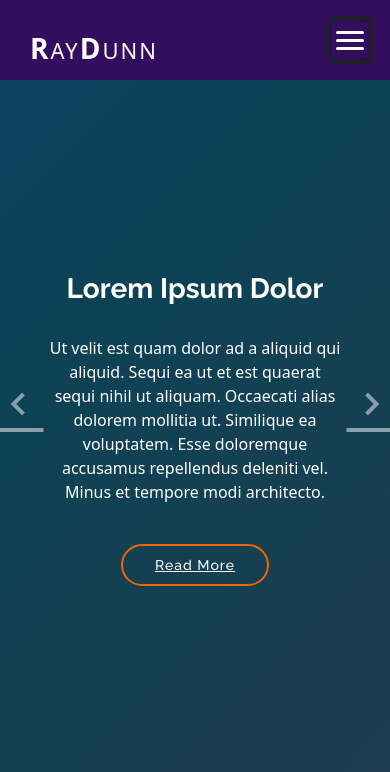
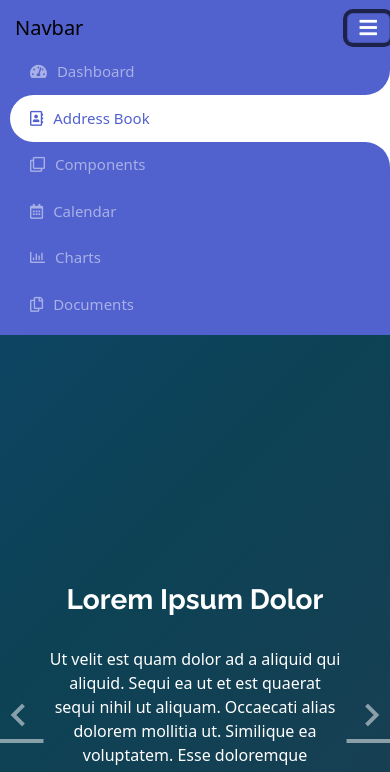
Before and after one commit to arayer143/RayDunn-Website, a website: page index.html in a window 390 px wide. Both pictures are taken after a click on the button "Toggle navigation". Shown: the top 772 px of the page. Drawn offline with nearby package versions, Linux system fonts and the light colour scheme; a script that the page names is missing; files whose address does not match are found by name.

Commit message:
changed the navbar

```diff
--- a/index.html
+++ b/index.html
@@ -40,37 +40,41 @@
 </head>
 
 <body>
-  <header class="fixed-top d-flex align-items-center header-transparent ">
-  <nav class="navbar bg-primary">
-
-
-    <a href="#" class="navbar-brand"><span>R</span>ay<span>D</span>unn</a>
-
-
-
-
-<ul>
-      <li><a class="nav-link scrollto active" href="#hero">Home</a></li>
-      <li><a href="#about">About</a></li>
-      <li><a href="#portfolio">Portfolio</a></li>
-      <li><a href="#contact">JavaScript</a></li>
-    </ul>
-
-<ul>
-
-</ul>
-
-    <button class="navbar-toggler">
-      <span></span>
+  <header>
+  <nav class="navbar navbar-expand-custom navbar-mainbg">
+    <a class="navbar-brand navbar-logo mr-5" href="#">Navbar</a>
+    <button class="navbar-toggler" type="button" aria-controls="navbarSupportedContent" aria-expanded="false" aria-label="Toggle navigation">
+    <i class="fas fa-bars text-white"></i>
     </button>
-
-  </nav>
+    <div class="collapse navbar-collapse" id="navbarSupportedContent">
+        <ul class="navbar-nav">
+            <div class="hori-selector"><div class="left"></div><div class="right"></div></div>
+            <li class="nav-item">
+                <a class="nav-link" href="javascript:void(0);"><i class="fas fa-tachometer-alt"></i>Dashboard</a>
+            </li>
+            <li class="nav-item active">
+                <a class="nav-link" href="javascript:void(0);"><i class="far fa-address-book"></i>Address Book</a>
+            </li>
+            <li class="nav-item">
+                <a class="nav-link" href="javascript:void(0);"><i class="far fa-clone"></i>Components</a>
+            </li>
+            <li class="nav-item">
+                <a class="nav-link" href="javascript:void(0);"><i class="far fa-calendar-alt"></i>Calendar</a>
+            </li>
+            <li class="nav-item">
+                <a class="nav-link" href="javascript:void(0);"><i class="far fa-chart-bar"></i>Charts</a>
+            </li>
+            <li class="nav-item">
+                <a class="nav-link" href="javascript:void(0);"><i class="far fa-copy"></i>Documents</a>
+            </li>
+        </ul>
+    </div>
+</nav>
 </header>
 
 
-
   <!-- ======= Hero Section ======= -->
-  <section id="hero" class="d-flex flex-column justify-content-end align-items-center mt-4">
+  <section id="hero" class="d-flex flex-column justify-content-end align-items-center ">
     <div id="heroCarousel" data-bs-interval="5000" class="container carousel carousel-fade" data-bs-ride="carousel">
 
       <!-- Slide 1 -->
--- a/src/custom.scss
+++ b/src/custom.scss
@@ -121,45 +121,6 @@ h1{
 
 
 
-#header{
-  height: 70px;
-  transition: all 0.5s;
-  z-index: 997;
-  transition: all 0.5s;
-  background: rgba(42, 44, 57, 0.9);
-}
-
-
-
-
-
-
-#header.header-transparent {
-  background: transparent;
-}
-
-#header.header-scrolled {
-  background: rgba(42, 44, 57, 0.9);
-}
-
-
-.navbar {
-  background-color: #000;
-  color: #fff;
-
-  width: 100%;
-  height: 80px;
-  line-height: 80px;
-  font-size: 18px;
-  padding: 0 30px;
-  top: 0;
-  overflow: hidden;
-
-
-
-
-
-}
 
 
 
@@ -168,148 +129,167 @@ h1{
 
 
 
-.navbar a {
-  text-decoration: none;
-  color: #fff;
-
-
-}
-.navbar a.navbar-brand {
-
-
-
-  padding: 0 30px;
-  font-size: 22px;
-  text-transform: uppercase;
-  font-weight: 400;
-  letter-spacing: 2px;
-
-}
-.navbar a.navbar-brand span {
-  font-size: 28px;
-  font-weight: 700;
-}
-.navbar ul {
-  float: right;
-  list-style: none;
-  height: inherit;
-  line-height: inherit;
-  padding: 0 50px;
-
-
-}
-.navbar ul li {
-  align-self: flex-end;
-  display: inline-block;
-  position: relative;
-}
-.navbar ul li a {
-  display: block;
-  text-align: center;
-  min-width: 120px;
-  padding: 0 35px;
-}
-.navbar ul li a:hover {
-  background-color: rgba(255,255,255,0.15);
-  border-radius: 1rem;
-  height: auto;
-}
-.navbar .navbar-toggler {
-  display: none;
-}
 
 
 
 
 
 
-@media (max-width: 991px) {
-  .navbar ul {
-    padding: 0 10px;
-  }
-  .navbar ul li a {
-    min-width: 100px;
-    padding: 0 20px;
-  }
+.navbar-logo{
+	padding: 15px;
+	color: #fff;
 }
+.navbar-mainbg{
 
-@media (max-width: 767px) {
-  .navbar {
-    padding: 0;
-    overflow: visible;
-  }
-  .navbar ul {
-    float: right;
-    width: 80%;
-    padding: 0;
-    background-color: rgb(20, 11, 11);
-    /* height: auto; */
-    height: 65vh;
-
-    max-height: 0;
-    overflow: hidden;
-    transition: all ease-in-out 0.2s;
-  }
-  .navbar ul.open {
-    max-height: 100vh;
-  }
-  .navbar ul li {
-    width: 100%;
-    /* border-bottom: 1px solid rgba(255,255,255,0.3); */
-  }
-  .navbar ul li a {
-    padding: 0;
-  }
-  .navbar .navbar-toggler {
+	background-color: #5161ce;
+	padding: 0px;
+}
+#navbarSupportedContent{
+	overflow: hidden;
+	position: relative;
+}
+#navbarSupportedContent ul{
+	padding: 0px;
+	margin: 0px;
+}
+#navbarSupportedContent ul li a i{
+	margin-right: 10px;
+}
+#navbarSupportedContent li {
+	list-style-type: none;
+	float: left;
+}
+#navbarSupportedContent ul li a{
+	color: rgba(255,255,255,0.5);
+    text-decoration: none;
+    font-size: 15px;
     display: block;
+    padding: 20px 20px;
+    transition-duration:0.6s;
+	transition-timing-function: cubic-bezier(0.68, -0.55, 0.265, 1.55);
+    position: relative;
+}
+#navbarSupportedContent>ul>li.active>a{
+	color: #5161ce;
+	background-color: transparent;
+	transition: all 0.7s;
+}
+#navbarSupportedContent a:not(:only-child):after {
+	content: "\f105";
+	position: absolute;
+	right: 20px;
+	top: 10px;
+	font-size: 14px;
+	font-family: "Font Awesome 5 Free";
+	display: inline-block;
+	padding-right: 3px;
+	vertical-align: middle;
+	font-weight: 900;
+	transition: 0.5s;
+}
+#navbarSupportedContent .active>a:not(:only-child):after {
+	transform: rotate(90deg);
+}
+.hori-selector{
+	display:inline-block;
+	position:absolute;
+	height: 100%;
+	top: 0px;
+	left: 0px;
+	transition-duration:0.6s;
+	transition-timing-function: cubic-bezier(0.68, -0.55, 0.265, 1.55);
+	background-color: #fff;
+	border-top-left-radius: 15px;
+	border-top-right-radius: 15px;
+	margin-top: 10px;
+}
+.hori-selector .right,
+.hori-selector .left{
+	position: absolute;
+	width: 25px;
+	height: 25px;
+	background-color: #fff;
+	bottom: 10px;
+}
+.hori-selector .right{
+	right: -25px;
+}
+.hori-selector .left{
+	left: -25px;
+}
+.hori-selector .right:before,
+.hori-selector .left:before{
+	content: '';
     position: absolute;
-    height: 40px;
-    top: 20px;
-    right: 20px;
-    background-color: transparent;
-    color: #1F2128;
-
-    /* border: none; */
-    /* border-radius: 4px; */
-    outline: none;
-    padding: 0 5px;
-    cursor: pointer;
-  }
-  .navbar .navbar-toggler span,
-  .navbar .navbar-toggler span::before,
-  .navbar .navbar-toggler span::after {
-    display: block;
-    content: '';
-    background-color: #fff;
-    height: 3px;
-    width: 28px;
-    border-radius: 4px;
-    transition: all ease-in-out 0.3s;
-  }
-  .navbar .navbar-toggler span::before {
-    transform: translateY(-8px);
-  }
-  .navbar .navbar-toggler span::after {
-    transform: translateY(5px);
-  }
-
-  .navbar .navbar-toggler.open-navbar-toggler span {
-   transform: rotate(90deg);
-    background-color: transparent;
-    transform: scale(0.85) rotate(270deg);
-  }
-  .navbar .navbar-toggler.open-navbar-toggler span::before {
-    transform: translateY(0px) rotate(45deg);
-     transform: translateY(0px) scale(0.75) rotate(45deg);
-  }
-  .navbar .navbar-toggler.open-navbar-toggler span::after {
-    transform: translateY(-3px) rotate(-45deg);
-    transform: translateY(-3px) scale(0.75) rotate(-45deg);
-  }
+    width: 50px;
+    height: 50px;
+    border-radius: 50%;
+    background-color: #5161ce;
+}
+.hori-selector .right:before{
+	bottom: 0;
+    right: -25px;
+}
+.hori-selector .left:before{
+	bottom: 0;
+    left: -25px;
 }
 
 
+@media(min-width: 992px){
+	.navbar-expand-custom {
+	    -ms-flex-flow: row nowrap;
+	    flex-flow: row nowrap;
+	    -ms-flex-pack: start;
+	    justify-content: flex-start;
+	}
+	.navbar-expand-custom .navbar-nav {
+	    -ms-flex-direction: row;
+	    flex-direction: row;
+	}
+	.navbar-expand-custom .navbar-toggler {
+	    display: none;
+	}
+	.navbar-expand-custom .navbar-collapse {
+	    display: -ms-flexbox!important;
+	    display: flex!important;
+	    -ms-flex-preferred-size: auto;
+	    flex-basis: auto;
+	}
+}
 
+
+@media (max-width: 991px){
+	#navbarSupportedContent ul li a{
+		padding: 12px 30px;
+	}
+	.hori-selector{
+		margin-top: 0px;
+		margin-left: 10px;
+		border-radius: 0;
+		border-top-left-radius: 25px;
+		border-bottom-left-radius: 25px;
+	}
+	.hori-selector .left,
+	.hori-selector .right{
+		right: 10px;
+	}
+	.hori-selector .left{
+		top: -25px;
+		left: auto;
+	}
+	.hori-selector .right{
+		bottom: -25px;
+	}
+	.hori-selector .left:before{
+		left: -25px;
+		top: -25px;
+	}
+	.hori-selector .right:before{
+		bottom: -25px;
+		left: -25px;
+	}
+}
 
 
 
```
Also changed, not shown: assets/vendor/js/main.js, src/custom.css.
